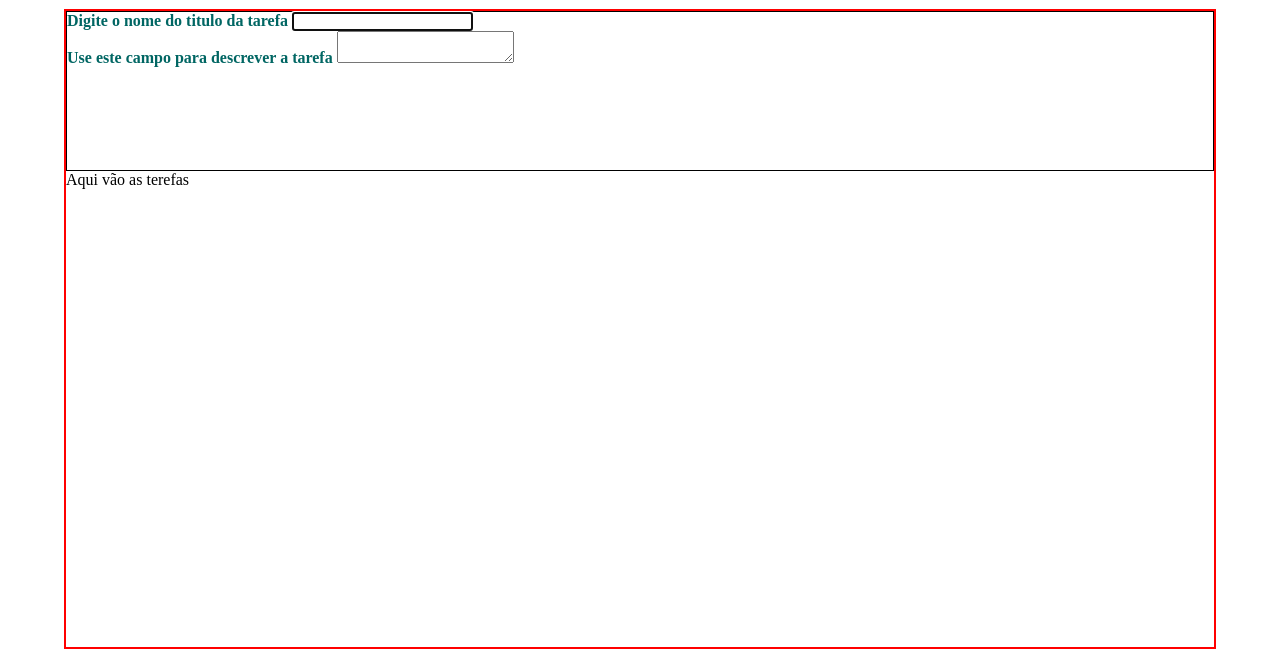
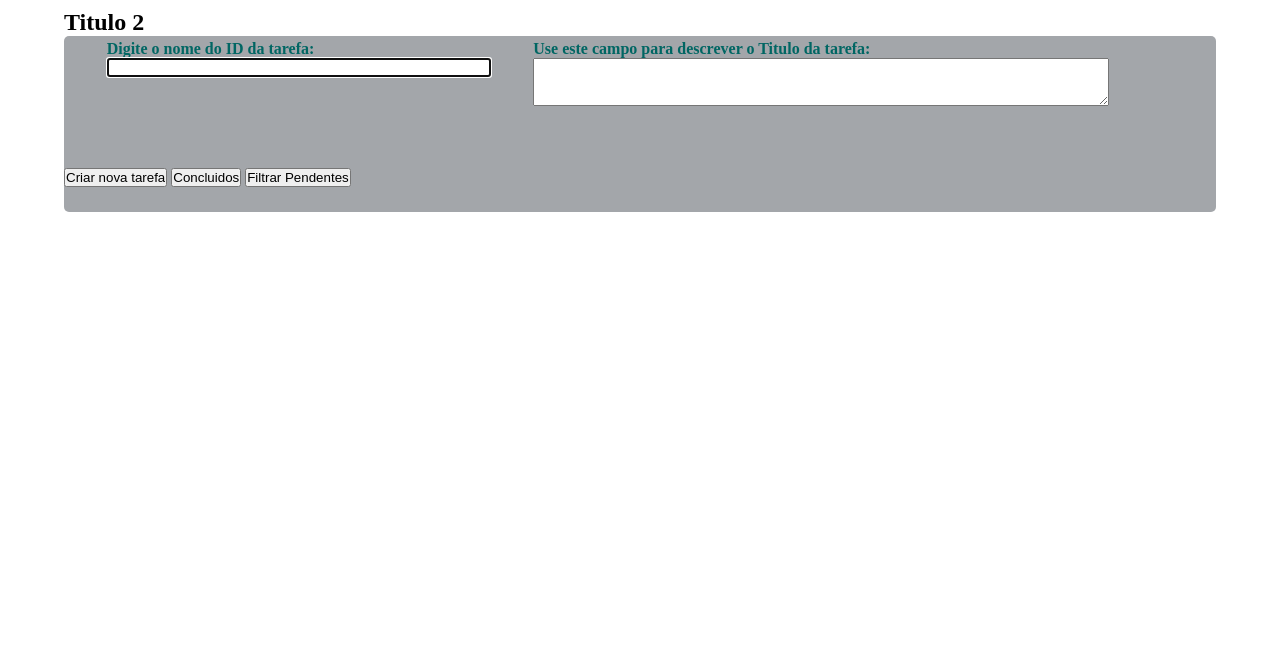
Before and after one commit to JhowQT/CP1-2SEM, a plain HTML site: page index.html in a window 1280 px wide. Shown: the part 128-797 px from the top of the page. Drawn offline with Linux system fonts and the light colour scheme.

Commit message:
Criação das variaveis globais que ajudarão na manipulação do DOM, e a criação do array TAREFAS já incluso com o objeto inicial

```diff
--- a/css/index.css
+++ b/css/index.css
@@ -35,18 +35,46 @@ main h1{
     text-decoration:underline;
 }
 section{
-    border: solid 2px red;
     height:80vh;
     width:90vw;
 }
 form{
-    border:solid 1px black;
-    height:20vh;
+    height:22vh;
+    display: flex;
+    flex-direction: column;
+    justify-content:space-around;
+    background-color: #a3a6aa;
+    border-radius: 5px;
+}
+#divInput{
+    display: flex;
+    flex-direction: row;
+    height:15vh;
+    justify-content: space-evenly;
+}
+#inBotoes{
+    height:5vh;
 }
 label{
     font-weight: bold;
     color:#006663;
 }
+#divId{
+    width:30vw;
+    display: flex;
+    flex-direction: column;
+}
+#divTitulo{
+    width:50vw;
+    display: flex;
+    flex-direction: column;
+}
+#inTitulo{
+    width:90%;
+    height:40%;
+}
+
+
 
 /*Footer da página*/
 footer{
@@ -55,18 +83,19 @@ footer{
     display: flex;
     align-items: center;
     justify-content:space-around;
-}.divFooter{
+}
+.divFooter{
     height:7vh;
 }
 footer p{
     color: #ffffff;
 }
-article{
+#divFooter{
     display: flex;
     align-items: center;
     width:25vw;
 }
-article p{
+#divFooter p{
     width:15vw;
     height:15vh;
 }
--- a/index.html
+++ b/index.html
@@ -15,18 +15,28 @@
     <main>
         <h1>Programa Gerenciador de Tarefas</h1>
         <section>
+            <h2>Titulo 2</h2>
             <form>
-                <div>
-                    <label for="inTitulo" >Digite o nome do titulo da tarefa</label>
-                    <input type="text" id="inTitulo" name="inTitulo" required autofocus>
+                <div id="divInput">
+                    <div id="divId">
+                        <label for="inId" >Digite o nome do ID da tarefa:</label>
+                        <input type="text" id="inId" name="inId" required autofocus>
+                    </div>
+                    <div id="divTitulo">
+                        <label for="inTitulo">Use este campo para descrever o Titulo da tarefa:</label>
+                        <textarea name="inTitulo" id="inTitulo"></textarea>
+                    </div>
                 </div>
-                <div>
-                    <label for="inDescricao" >Use este campo para descrever a tarefa</label>
-                    <textarea name="" id=""></textarea>
+                <div id="inBotoes">
+                    <input type="submit" value="Criar nova tarefa" id="btnNovaTarefa">
+                    <input type="button" value="Concluidos" id="btnCloncluido">
+                    <input type="button" value="Filtrar Pendentes" id="btnPendentes">
                 </div>
             </form>
             <div>
-                Aqui vão as terefas
+                <ul>
+
+                </ul>
             </div>
         </section>
     </main>
@@ -35,12 +45,12 @@
             <p>Criador por Jhonatan Quispe Torrez</p>
             <p>E-mail: jhon.q.torrez@gmail.com</p>
         </div>
-        <article>
+        <div id="divFooter">
             <p class="article-top">
                 Atividade para reforçar as praticas de manipulação do DOM com o JavaScript, junto com o HTML e CSS.
             </p>
             <img class="img2" src="./img/img2-cp4.jpg" alt="logo Fiap">
-        </article>
+        </div>
     </footer>
 </body>
 </html>
--- a/js/index.js
+++ b/js/index.js
@@ -0,0 +1,7 @@
+const frm = document.querySelector("form")                                                  // eventos ligagos a tag form serão capturados a partir desta VARIAVEL
+const resp = document.querySelector("ul")                                                   // será a tag responsavel para mostrar as tarefas
+
+
+let tarefas = [
+    ...[{ idTarefa: "1", tituloTarefa: "Tarefa Inicial", concluido: false }]                // cria um array de um unico objeto e acrescenta ao array TEREFAS com o metodo SPREAD
+]
```
